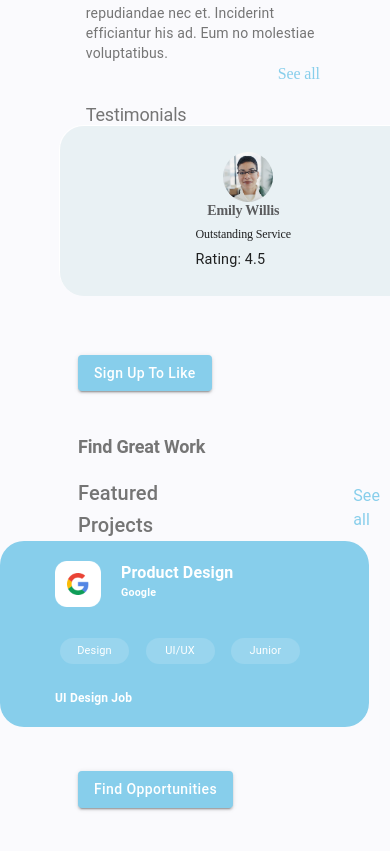
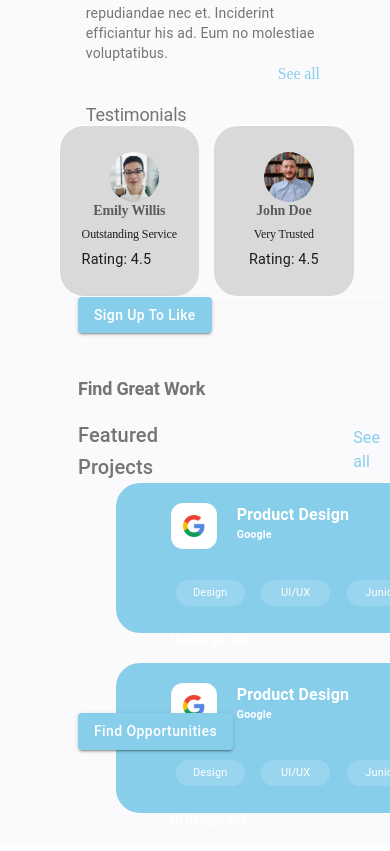
Before and after one commit to ccobasi/hustlehub, a React (Vite) app: page / in a window 390 px wide. Shown: the part 1621-2472 px from the top of the page. Built offline with nearby package versions, Linux system fonts and the light colour scheme.

Commit message:
create fifthFeature css

```diff
--- a/src/app/home/presentationals/FifthFeature.jsx
+++ b/src/app/home/presentationals/FifthFeature.jsx
@@ -1,115 +1,45 @@
 // eslint-disable-next-line no-unused-vars
 import React from 'react';
 import Img from "../../../assets/auto-group-lnaj.png";
+import './fifthFeature.css'
 
 export const FifthFeature = () => {
-  const fifthStyle = {
-    marginBottom: '60px',
-  }
-  const containerStyle = {
-    display: "flex",
-    gap: "30px",
-    width: "767px",
-    height: "170px",
-    top: "704px",
-    left: "20px",
-    borderRadius: "24px",
-
-  };
-
-  const cardStyle = {
-    width: '370px',
-    height: '186px',
-    top: '704px',
-    left: '20px',
-    borderRadius: '24px',
-    background: '#87CEEB',
-  };
-
-  const oneStyle = {
-    width: '184px',
-    height: '47px',
-    top: '1521px',
-    left: '55px',
-    borderRadius: '12px',
-    color: '#FFFFFF',
-    marginLeft: '55px',
-    marginTop: '20px',
-    display: 'flex'
-  }
-
-  const imgStyle  = {
-    width:'46px',
-    height:'46px',
-    marginRight: '20px'
-  }
-
-  const twoStyle = {
-    width: '240px',
-    height: '30px',
-    display: 'flex',
-    justifyContent: 'space-between',
-    fontSize: '11px',
-    color: '#FFFFFF',
-    marginTop: '30px',
-    marginLeft: '60px',
-  }
-
-  const spanStyle = {
-    width: '69px',
-    height: '26px',
-    borderRadius: '65px',
-    background: '#99d5ee',
-    textAlign: 'center',
-    paddingTop: '5px'
-
-  }
-
-  const threeStyle = {
-    width: '87px',
-    height: '21px',
-    color: '#fff',
-    fontSize: '18px',
-    lineHeight: '21px',
-    marginLeft: '55px',
-    marginTop: '20px'
-  }
 
   return (
     <>
-      <div className="fifth" style={fifthStyle}>
-        <div className="container" style={containerStyle}>
-          <div className="card" style={cardStyle}>
-             <div className="one" style={oneStyle}>
-                <img src={Img} style={imgStyle}  alt="google" />
+      <div className="fifth">
+        <div className="container">
+          <div className="card" style={{background: "#87ceeb", borderRadius: "24px"}}>
+             <div className="one">
+                <img src={Img}  alt="google" />
                 <div className="product">
                     <h4>Product Design</h4>
                     <h6>Google</h6>
                 </div>
              </div>
-             <div className="two"  style={twoStyle}>
-              <span style={spanStyle}>Design</span>
-              <span style={spanStyle}>UI/UX</span>
-              <span style={spanStyle}>Junior</span>
+             <div className="two">
+              <span>Design</span>
+              <span>UI/UX</span>
+              <span>Junior</span>
              </div>
-             <div className="three" style={threeStyle}>
+             <div className="three">
               <h6>UI Design Job</h6>
              </div>
           </div>
-          <div className="card" style={cardStyle}>
-              <div className="one" style={oneStyle}>
-                <img src={Img} style={imgStyle}  alt="google" />
+          <div className="card" style={{background: "#87ceeb", borderRadius: "24px"}}>
+              <div className="one">
+                <img src={Img}  alt="google" />
                 <div className="product">
                     <h4>Product Design</h4>
                     <h6>Google</h6>
                 </div>
              </div>
-             <div className="two"  style={twoStyle}>
-              <span style={spanStyle}>Design</span>
-              <span style={spanStyle}>UI/UX</span>
-              <span style={spanStyle}>Junior</span>
+             <div className="two">
+              <span>Design</span>
+              <span>UI/UX</span>
+              <span>Junior</span>
              </div>
-             <div className="three" style={threeStyle}>
+             <div className="three">
               <h6>UI Design Job</h6>
              </div>
           </div>
--- a/src/app/home/presentationals/FourthFeature.jsx
+++ b/src/app/home/presentationals/FourthFeature.jsx
@@ -3,36 +3,37 @@ import React from 'react';
 import ProfileCard from "./ProfileCard";
 import Img from "../../../assets/ellipse-782-bg-KhY.png";
 import Img1 from "../../../assets/ellipse-782-bg-y4z.png";
+import './thirdFeature.css'
 
 export const FourthFeature = () => {
-  const thirdStyle = {
-    marginBottom: '60px',
-  }
-  const containerStyle = {
-    display: "flex",
-    gap: "30px",
-    width: "767px",
-    height: "170px",
-    top: "704px",
-    left: "20px",
-    borderRadius: "24px",
-    border: "1px solid #FFFFFF",
-  };
+  // const thirdStyle = {
+  //   marginBottom: '60px',
+  // }
+  // const containerStyle = {
+  //   display: "flex",
+  //   gap: "30px",
+  //   width: "767px",
+  //   height: "170px",
+  //   top: "704px",
+  //   left: "20px",
+  //   borderRadius: "24px",
+  //   border: "1px solid #FFFFFF",
+  // };
 
-  const cardStyle = {
-    width: '370px',
-    height: '170px',
-    top: '704px',
-    left: '20px',
-    borderRadius: '24px',
-    background: '#e9f1f4',
-  };
+  // const cardStyle = {
+  //   width: '370px',
+  //   height: '170px',
+  //   top: '704px',
+  //   left: '20px',
+  //   borderRadius: '24px',
+  //   background: '#e9f1f4',
+  // };
 
   return (
     <>
-      <div className="third" style={thirdStyle}>
-        <div className="container" style={containerStyle}>
-          <div className="card" style={cardStyle}>
+      <div className="third">
+        <div className="container">
+          <div className="card">
             <ProfileCard
               profilePicture={Img}
               name="Emily Willis"
@@ -40,7 +41,7 @@ export const FourthFeature = () => {
               rating={4.5}
             />
           </div>
-          <div className="card" style={cardStyle}>
+          <div className="card">
             <ProfileCard
               profilePicture={Img1}
               name="John Doe"
--- a/src/app/home/presentationals/ProfileCard.jsx
+++ b/src/app/home/presentationals/ProfileCard.jsx
@@ -1,3 +1,4 @@
+/* eslint-disable react/no-unknown-property */
 // eslint-disable-next-line no-unused-vars
 import React from 'react';
 
@@ -15,7 +16,7 @@ const ProfileCard = ({ profilePicture, name, title, rating }) => {
         <p className="title">{title}</p>
         <div className="rating">Rating: {rating}</div>
       </div>
-      <style jsx>{`
+      <style jsx="true">{`
         .profile-card {
           display: flex;
           flex-direction: column;
--- /dev/null
+++ b/src/app/home/presentationals/fifthFeature.css
@@ -0,0 +1,104 @@
+.fifth {
+   margin-bottom: 60px;
+}
+.fifth .container {
+    display: flex;
+    gap: 30px;
+    width: 767px;
+    height: 170px;
+    top: 704px;
+    left: 20px;
+    border-radius: 24px;
+}
+
+;
+
+
+
+.fifth  .container .card {
+    width: 370px;
+    height: 186px;
+    top: 704px;
+    left: 20px;
+    background: #87ceeb;
+    border-radius: 24px;
+}
+
+.fifth .one {
+    width: 184px;
+    height: 47px;
+    top: 1521px;
+    left: 55px;
+    border-radius: 12px;
+    color: #FFFFFF;
+    margin-left: 55px;
+    margin-top: 20px;
+    display: flex
+}
+
+.fifth img {
+    width: 46px;
+    height: 46px;
+    margin-right: 20px
+}
+
+.fifth .two {
+    width: 240px;
+    height: 30px;
+    display: flex;
+    justify-content: space-between;
+    font-size: 11px;
+    color: #FFFFFF;
+    margin-top: 30px;
+    margin-left: 60px;
+}
+
+.fifth span {
+    width: 69px;
+    height: 26px;
+    border-radius: 65px;
+    background: #99d5ee;
+    text-align: center;
+    padding-top: 5px
+
+}
+
+.fifth .three {
+    width: 87px;
+    height: 21px;
+    color: #fff;
+    font-size: 18px;
+    line-height: 21px;
+    margin-left: 55px;
+    margin-top: 20px
+}
+
+@media (max-width: 600px) {
+    .fifth .container {
+        flex-direction: column;
+        margin-bottom: 30px;
+
+    }
+
+    .fifth .card {
+        width: 40%;
+        margin-left: 10%;
+        height: 150px;
+
+    }
+}
+
+@media (max-width: 768px) {
+    .fifth .container {
+
+        margin-left: 10%;
+
+    }
+
+    /* .fifth .card {
+        width: 40%;
+        margin-left: 10%;
+        height: 150px;
+
+    }  */
+}
--- a/src/app/home/presentationals/thirdFeature.css
+++ b/src/app/home/presentationals/thirdFeature.css
@@ -1,5 +1,5 @@
- .third {
-     margin-bottom: '60px',
+ .third, .fifth {
+     margin-bottom: '60px';
  }
 .third .container {
     display: flex;
```
